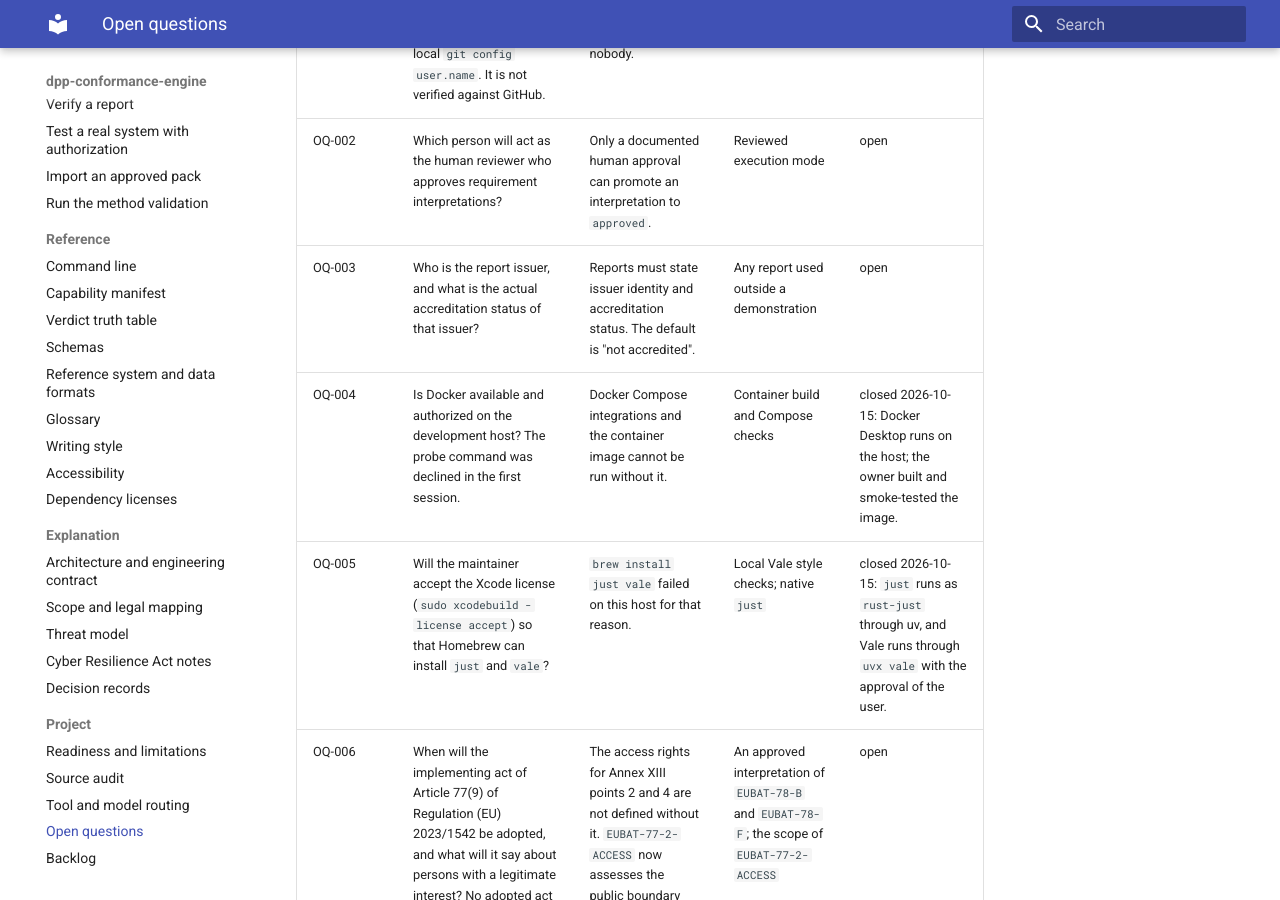
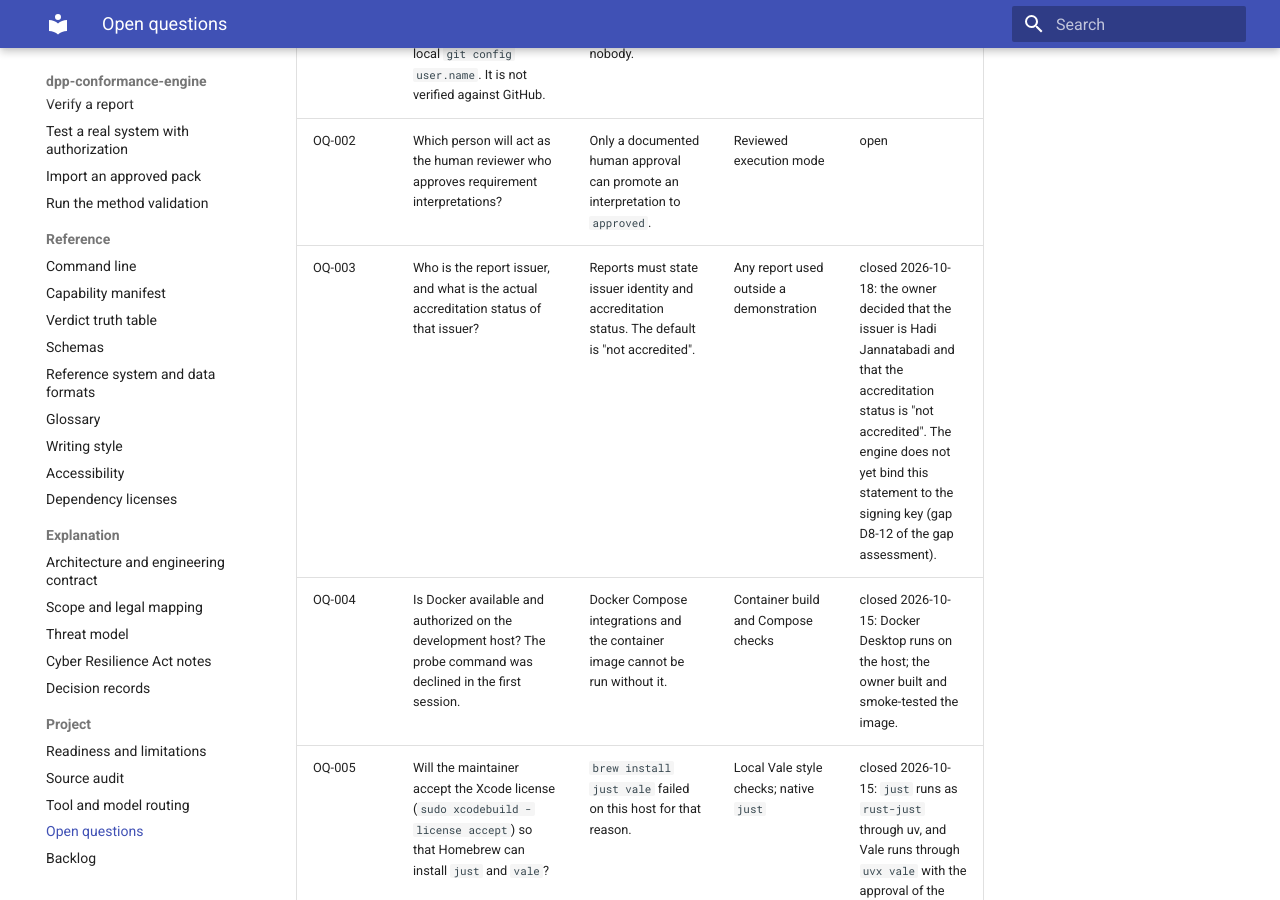
Before and after one commit to hadijannat/dpp-conformance-engine, an MkDocs documentation site: the page built from docs/open-questions.md, in a window 1280 px wide and 900 px high, scrolled down 410 px. Built offline with MkDocs 1.6.1 and Material for MkDocs 9.7.7, drawn with Linux system fonts in a browser that asks for light colours; the version menu is left out.

Commit message:
chore(state): record the owner decisions for the T1 program
On 2026-10-18 the owner allowed the protected T1 contract edits of
docs/research/gap-assessment-2026-10-15.md (packages O1-2 to O1-10),
with each protected diff shown before it lands. The owner raised the
cycle limit from 20 to 80 and kept 3 parallel writers. The owner gave
standing approvals to land reviewed branches, to add pinned
dependencies, and to push main after ci and codeql.

OQ-003 is closed: the issuer is Hadi Jannatabadi, and the
accreditation status is "not accredited". Milestone M7 tracks the
program. Cycles 18 (the assessment) and 19 (the T0 corrections) are
logged.

Co-Authored-By: Claude Opus 5.5 <noreply@anthropic.com>

```diff
--- a/docs/open-questions.md
+++ b/docs/open-questions.md
@@ -11,7 +11,7 @@ Agent agreement is not a human approval of normative content.
 | --- | --- | --- | --- | --- |
 | OQ-001 | Is `@hadijannat` the correct GitHub handle for CODEOWNERS? The value comes from the local `git config user.name`. It is not verified against GitHub. | CODEOWNERS routes reviews. A wrong handle routes them to nobody. | Publishing the repository | open |
 | OQ-002 | Which person will act as the human reviewer who approves requirement interpretations? | Only a documented human approval can promote an interpretation to `approved`. | Reviewed execution mode | open |
-| OQ-003 | Who is the report issuer, and what is the actual accreditation status of that issuer? | Reports must state issuer identity and accreditation status. The default is "not accredited". | Any report used outside a demonstration | open |
+| OQ-003 | Who is the report issuer, and what is the actual accreditation status of that issuer? | Reports must state issuer identity and accreditation status. The default is "not accredited". | Any report used outside a demonstration | closed 2026-10-18: the owner decided that the issuer is Hadi Jannatabadi and that the accreditation status is "not accredited". The engine does not yet bind this statement to the signing key (gap D8-12 of the gap assessment). |
 | OQ-004 | Is Docker available and authorized on the development host? The probe command was declined in the first session. | Docker Compose integrations and the container image cannot be run without it. | Container build and Compose checks | closed 2026-10-15: Docker Desktop runs on the host; the owner built and smoke-tested the image. |
 | OQ-005 | Will the maintainer accept the Xcode license (`sudo xcodebuild -license accept`) so that Homebrew can install `just` and `vale`? | `brew install just vale` failed on this host for that reason. | Local Vale style checks; native `just` | closed 2026-10-15: `just` runs as `rust-just` through uv, and Vale runs through `uvx vale` with the approval of the user. |
 | OQ-006 | When will the implementing act of Article 77(9) of Regulation (EU) 2023/1542 be adopted, and what will it say about persons with a legitimate interest? No adopted act was located as of 2026-10-13. | The access rights for Annex XIII points 2 and 4 are not defined without it. `EUBAT-77-2-ACCESS` now assesses the public boundary only (review F-05, option 1); a human confirms that choice. | An approved interpretation of `EUBAT-78-B` and `EUBAT-78-F`; the scope of `EUBAT-77-2-ACCESS` | open |
```
Also changed, not shown: 1 other file.
